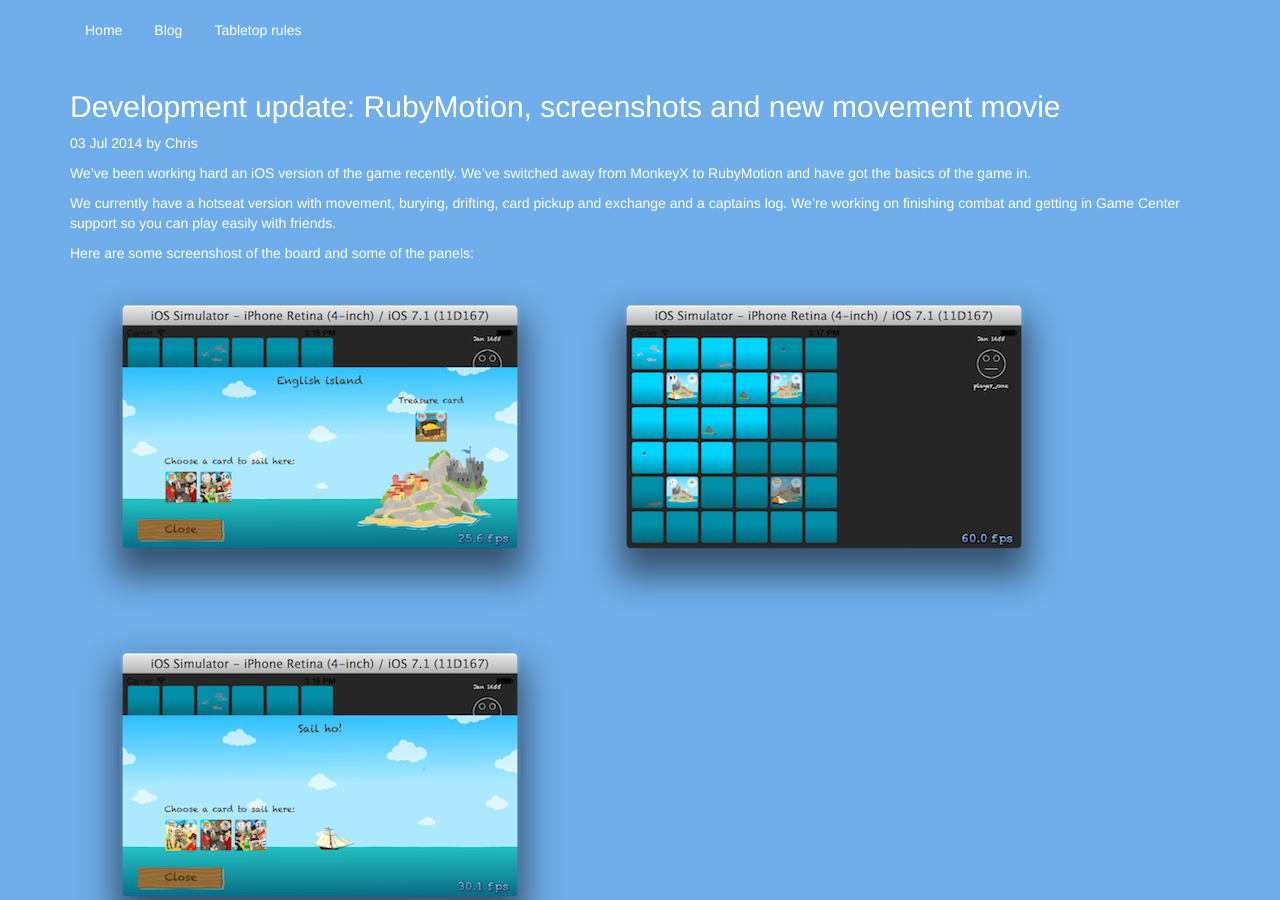
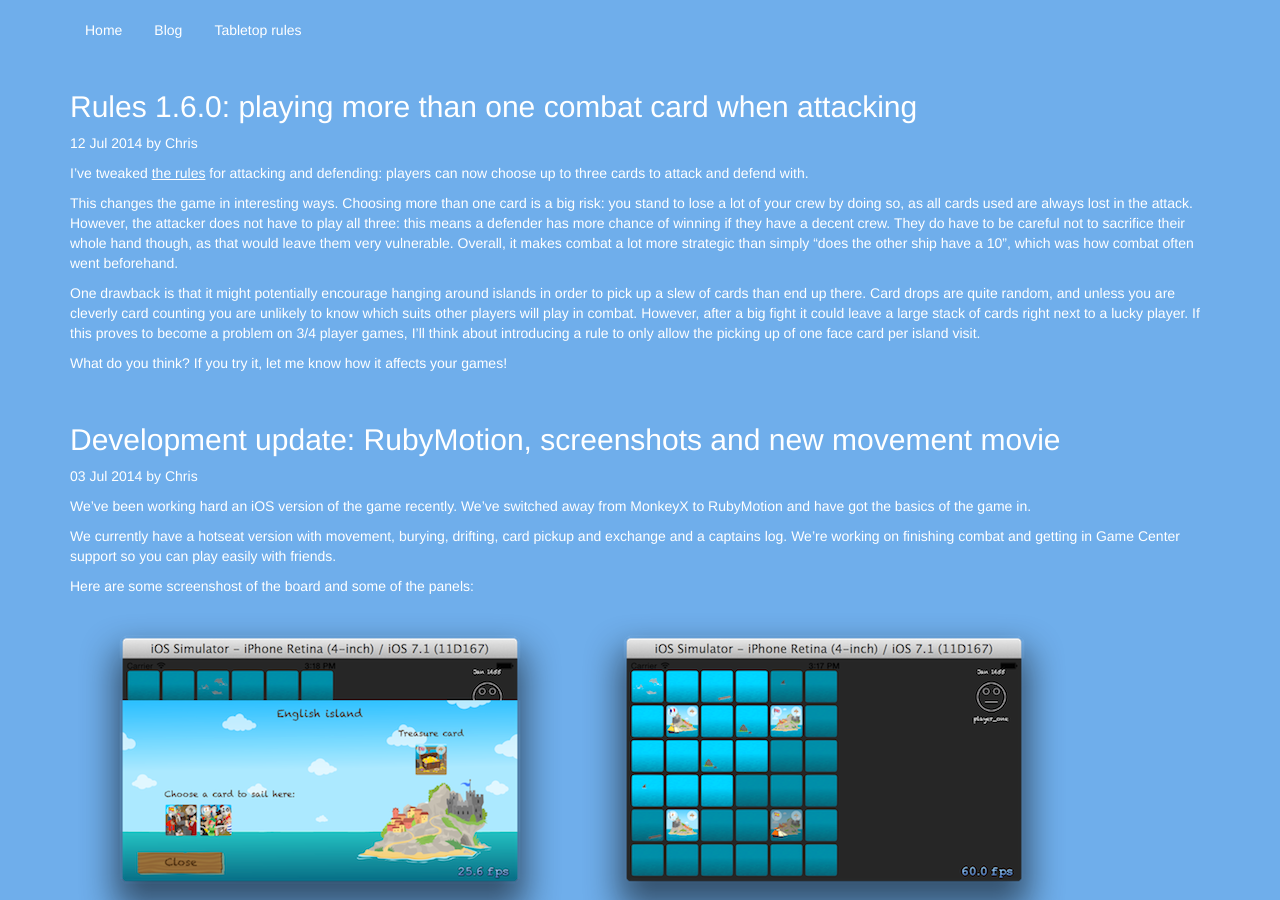
Before and after one commit to chrismdp/cardpirates, a Jekyll site: the page built from blog/index.md, in a window 1280 px wide and 900 px high. Built offline with Jekyll 4.4.1, drawn with Linux system fonts in a browser that asks for light colours; nearby versions of some CDN libraries.

```diff
--- /dev/null
+++ b/_posts/2014-07-12-playing-more-than-one-combat-card.md
@@ -0,0 +1,29 @@
+---
+layout: post
+title:  "Rules 1.6.0: playing more than one combat card when attacking"
+date: 2014-07-12 20:15:49 +0100
+tags: rules news
+author: Chris
+
+---
+
+I've tweaked [the rules](/rules) for attacking and defending: players can now choose up to three cards to attack and defend with.
+
+This changes the game in interesting ways. Choosing more than one card is a big
+risk: you stand to lose a lot of your crew by doing so, as all cards used are
+always lost in the attack. However, the attacker does not have to play all
+three: this means a defender has more chance of winning if they have a decent
+crew. They do have to be careful not to sacrifice their whole hand though, as
+that would leave them very vulnerable. Overall, it makes combat a lot more
+strategic than simply "does the other ship have a 10", which was how combat
+often went beforehand.
+
+One drawback is that it might potentially encourage hanging around islands in
+order to pick up a slew of cards than end up there. Card drops are quite
+random, and unless you are cleverly card counting you are unlikely to know
+which suits other players will play in combat. However, after a big fight it
+could leave a large stack of cards right next to a lucky player.  If this
+proves to become a problem on 3/4 player games, I'll think about introducing a
+rule to only allow the picking up of one face card per island visit.
+
+What do you think? If you try it, let me know how it affects your games!
--- a/rules/index.md
+++ b/rules/index.md
@@ -6,7 +6,7 @@ title: "Rules"
 
 <h2>{{ page.title }}</h2>
 
-*version 1.5.0*
+*version 1.6.0*
 
 {% include social.html %}
 
@@ -145,11 +145,11 @@ Alternatively, you can have fun making up your own stories! Let us know if you c
 
 To attack another ship, sail onto the sea square it occupies. Ships on islands are immune from attack - you can sail onto the same island square, but the attack is not resolved. If you sail to a square with more than one ship, only one attack takes place: the attacker chooses which ship to attack.
 
-To attack, pick a crew card from your hand and place it face down in front of you. The defender does the same, and both cards are revealed together. The player with the highest card is the winner of the attack.
+To attack, pick up to three crew cards from your hand and place them face down in front of you. You must declare how many cards you are using to attack, but you should not tell the defender which cards you are using. The defender picks up to three cards to defend with and places them face down in front of them. They can choose to play more cards than the attacker should they wish. Both sets of cards are revealed together. The player with the highest total crew value is the winner of the attack.
 
-If you don't have a crew card to place as a defender, you can choose not to place a card. In this case the attacker automatically wins. You cannot attack if you don't have a crew card.
+If you don't have a crew card to place as a defender, you can choose not to place a card. In this case the attacker automatically wins. You must choose to place a card if you have one to place. You cannot attack if you don't have a crew card.
 
-The cards used in the attack and defence are lost as casualties. They are placed face up on the island which matches their suits underneath the face up island card. The winner then gets to select up to two cards at random from the loser's hand and places them in his own hand. The winner then gives the loser any one card of their choosing.
+The cards used in the attack and defence are lost as casualties. They are placed face up on the islands which match their suits underneath the face up island card. The winner then gets to pick two cards at random from the loser's hand and places them in his own hand. The winner then gives the loser any one card of their choosing.
 
 If the loser has only one card, the attacker only takes one: if the loser's hand is empty, the attacker does not get to take cards. The winner must still give the loser a card, no matter how many cards they managed to take.
 
@@ -163,7 +163,7 @@ If there is a draw, first the attacker selects two cards from the defenders hand
 
 ![combat2](../assets/combat2.png)
 
-*The white player chooses a 6 and the black player chooses an 8, so the black ship is the winner. The black player chooses two cards at random from the white player's remaining hand of 2, and luckily chooses the Ace as one of them: they have stolen the treasure from the white ship!*
+*The white player chooses one card (a 6) and the black player chooses an 8, so the black ship is the winner. The black player chooses two cards at random from the white player's remaining hand of 2, and luckily chooses the Ace as one of them: they have stolen the treasure from the white ship!*
 
 ![combat3](../assets/combat3.png)
 
```
